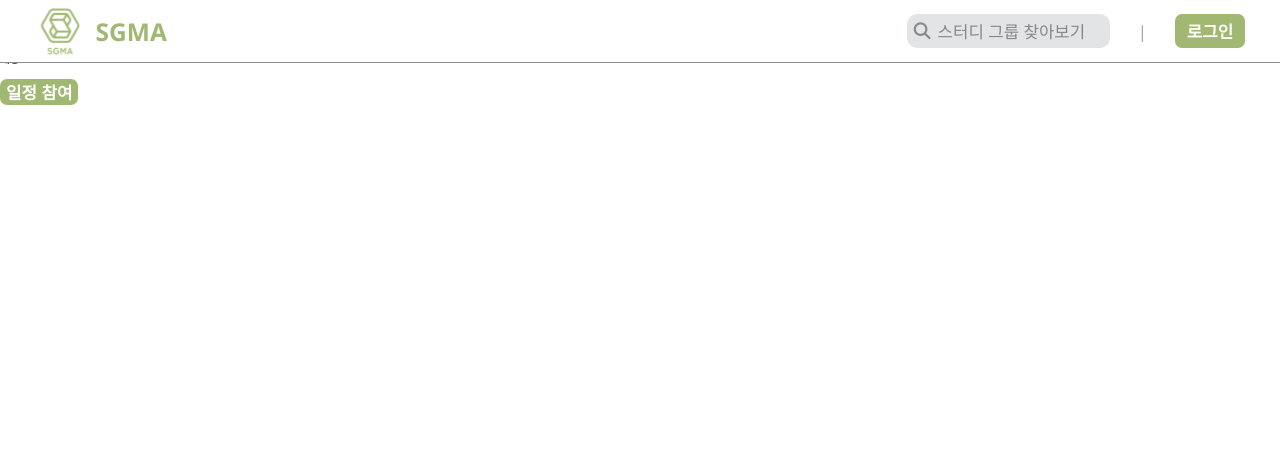
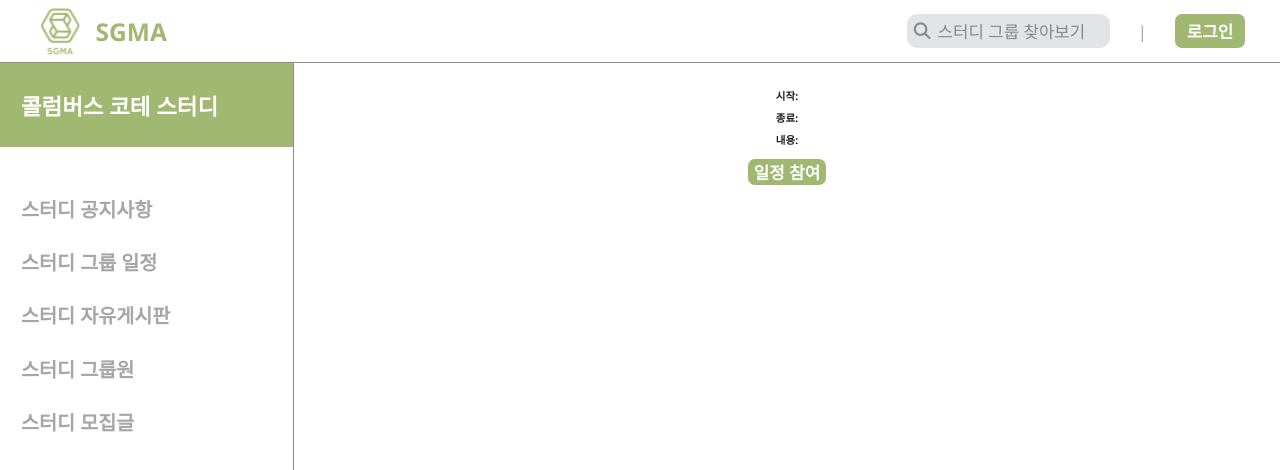
Before and after one commit to Spring-Cooler/SGMA_Frontend, a Vue app: page /study-schedule/1/details in a window 1280 px wide. Shown: the top 470 px of the page. Built offline with nearby package versions, Linux system fonts and the light colour scheme; what v-calendar would draw is missing.

Commit message:
Fix: ScheduleDetailPage에 main container 추가

```diff
--- a/src/views/Schedule/ScheduleDetailPage.vue
+++ b/src/views/Schedule/ScheduleDetailPage.vue
@@ -1,7 +1,8 @@
 <template>
 	<Navigation />
-	<div class="schedule-detail-page">
-		<div class="schedule-detail-container">
+	<GroupSideBar />
+	<main class="main">
+		<div class="main-content">
 			<h1>{{ schedule.title }}</h1>
 			<p><strong>시작:</strong> {{ schedule.startTime }}</p>
 			<p><strong>종료:</strong> {{ schedule.endTime }}</p>
@@ -11,7 +12,7 @@
 			<button class="btn" v-if="participate">시험 응시</button>
 			<button class="btn" v-else @click="participateInSchedule">일정 참여</button>
 		</div>
-	</div>
+	</main>
 </template>
 
 <script setup>
```
